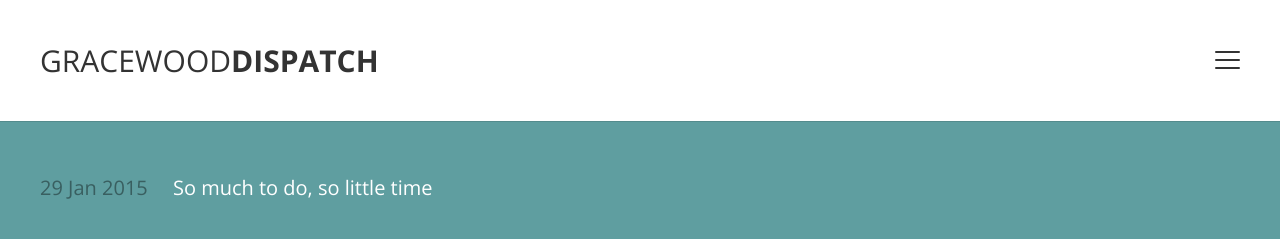
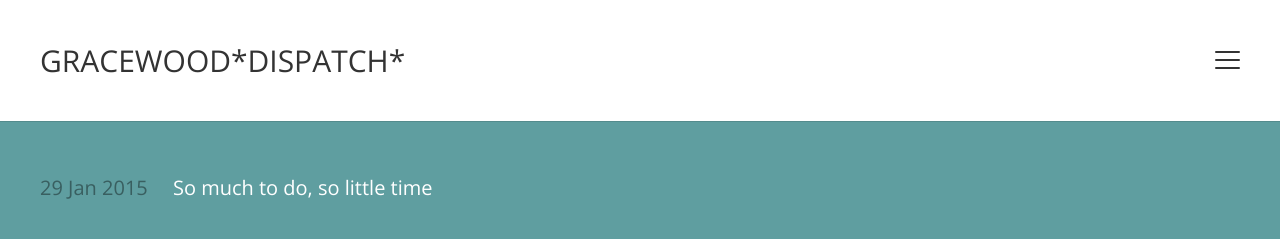
Before and after one commit to tsweite/tsweite.github.io, a Jekyll site: the page built from index.html, in a window 1280 px wide. Shown: the top 239 px of the page. Built offline with Jekyll 4.4.1, drawn with Linux system fonts in a browser that asks for light colours.

Commit message:
yml update

```diff
--- a/_config.yml
+++ b/_config.yml
@@ -1,5 +1,5 @@
 # Title of your blog; shows in the header
-name: "GRACEWOOD<b>DISPATCH</b>"
+name: "GRACEWOOD*DISPATCH*"
 
 # Description of your content (will only be used on Google Search)
 description: "Is that a fungus?"
```
